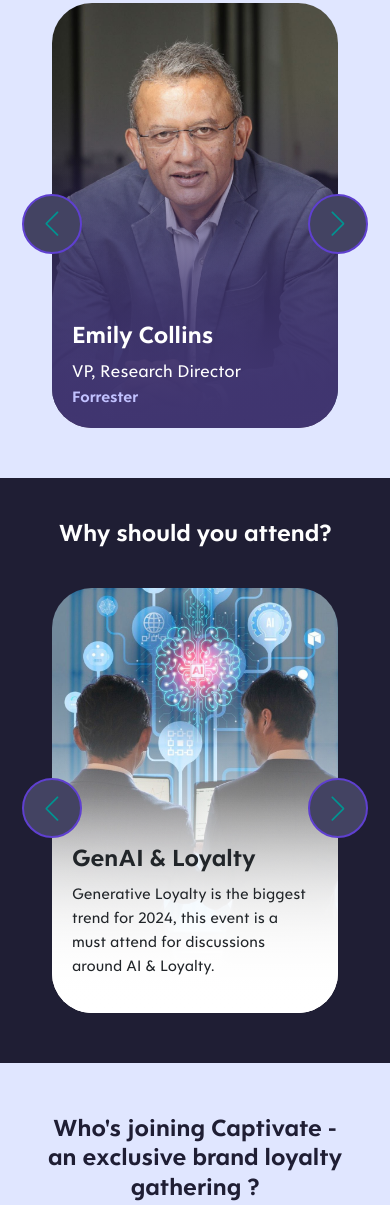
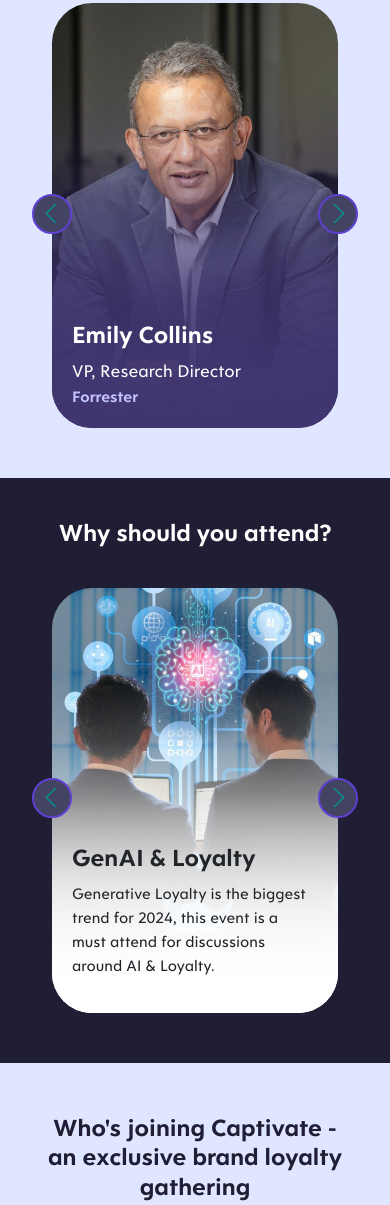
Before and after one commit to amandeepbindra-com/demo, a plain HTML site: page index.html in a window 390 px wide. Shown: the part 1386-2591 px from the top of the page. Drawn offline with nearby package versions, Linux system fonts and the light colour scheme.

Commit message:
Add files via upload

```diff
--- a/index.html
+++ b/index.html
@@ -682,6 +682,27 @@
 		.m-ml-r{
 			margin-right: 10px;
 		}
+		.sbtn{
+	    background-color: #434362;
+	    width: 40px !important;
+	    height: 40px !important;
+	    border: 2px solid #5F40D0;
+
+		}
+		.sbleft{
+			left: 20px !important;
+		}
+		.sbright{
+			right: 20px !important;
+		}
+		.swiper-button-prev:after, .swiper-rtl .swiper-button-next:after{
+			font-size: 20px !important;
+			margin-right: 2px;
+		}
+		.swiper-button-next:after, .swiper-rtl .swiper-button-prev:after{
+			font-size: 20px !important;
+			margin-left: 2px;
+		}
 	}
 	@media only screen and (max-width: 480px) {
 		.main{
@@ -856,8 +877,8 @@
 			        	</div>
 			        </div>
 			    </div>
-			    <div class="sbtn swiper-button-next swiper-navBtn" id="slider1-next"></div>
-			    <div class="sbtn swiper-button-prev swiper-navBtn" id="slider1-prev"></div>
+			    <div class="sbtn sbright swiper-button-next swiper-navBtn" id="slider1-next"></div>
+			    <div class="sbtn sbleft swiper-button-prev swiper-navBtn" id="slider1-prev"></div>
 			  </div>
 			</div>
 		</div>
@@ -927,15 +948,15 @@
 	            	</div>
 	            </div>
 	        </div>
-	        <div class="sbtn swiper-button-next swiper-navBtn" id="slider2-next"></div>
-	         <div class="sbtn swiper-button-prev swiper-navBtn" id="slider2-prev"></div>
+	        <div class="sbtn sbright swiper-button-next swiper-navBtn" id="slider2-next"></div>
+	         <div class="sbtn sbleft swiper-button-prev swiper-navBtn" id="slider2-prev"></div>
 	      </div>
 	    </div>
 		</div>
 	</section>
 	<section class="about">
 		<div class="container">
-			<h2 class="i4head">Who's joining Captivate - an exclusive brand loyalty gathering ?</h2>
+			<h2 class="i4head">Who's joining Captivate - an exclusive brand loyalty gathering</h2>
 			<div class="section2">
 				<div class="secc1 sd">
 					<div class="m1">
```
